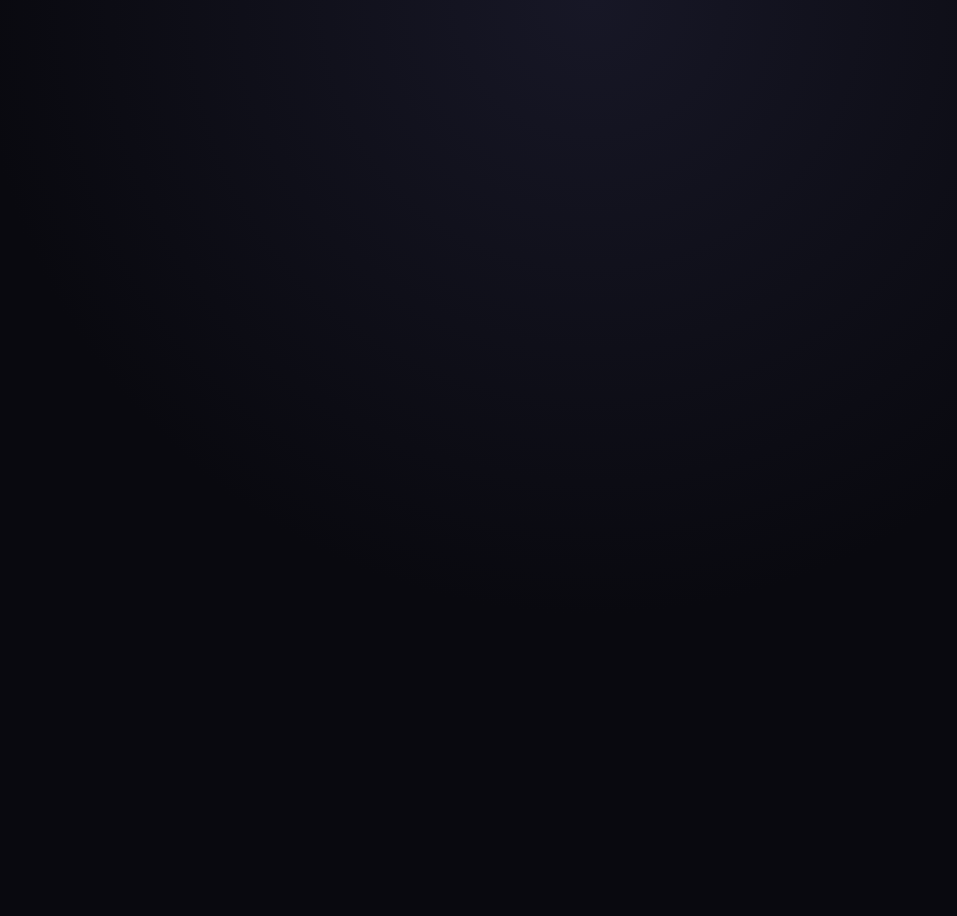
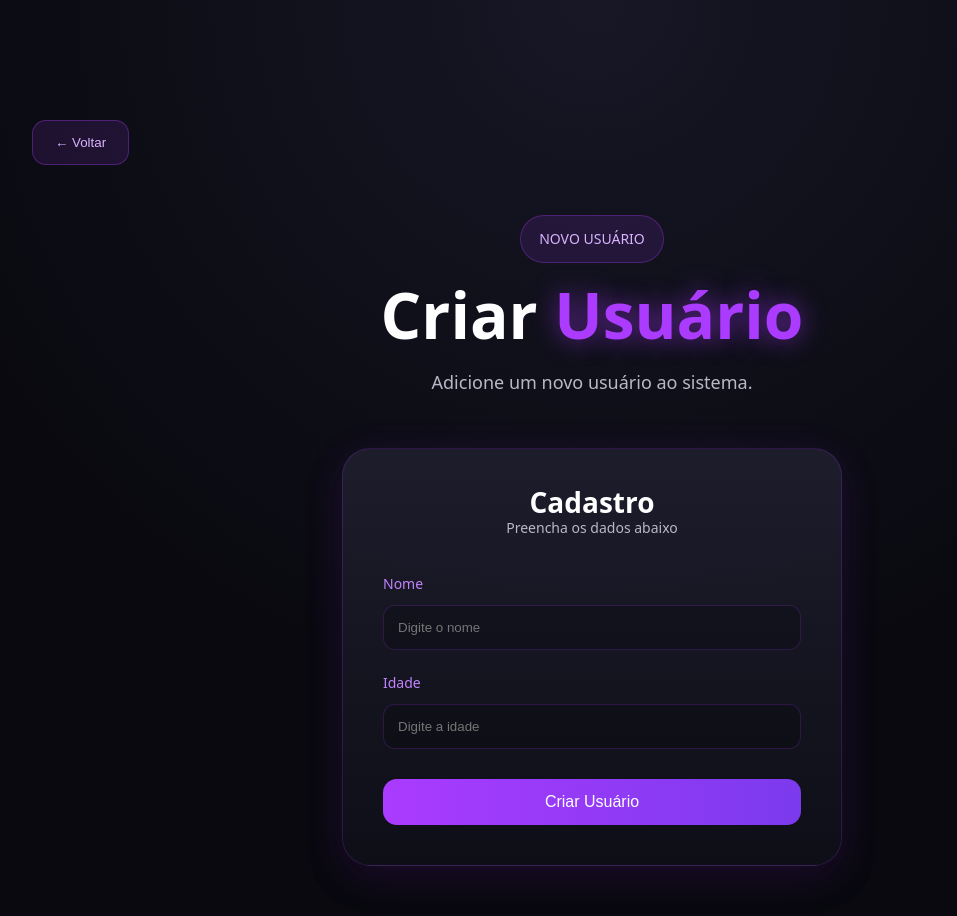
Before and after one commit to Kazuma01/API-do-kazuma, a Vue app in the folder ApiV1.0/frontend/: page /criarusuario in a window 1280 px wide. Before the commit this address had no page. Shown: the top 916 px of the page, without its empty margins (48-1005 px from the left). Before the commit the page ends 800 px from the top, so only its background shows below. Built offline with nearby package versions, Linux system fonts and the light colour scheme.

Commit message:
Api V5.99 apivbackend

```diff
--- a/ApiV1.0/frontend/src/pages/CriarUsuario.vue
+++ b/ApiV1.0/frontend/src/pages/CriarUsuario.vue
@@ -0,0 +1,299 @@
+<template>
+  <div id="app">
+
+    <main class="container">
+
+      <!-- Top bar -->
+      <section class="top-bar">
+        <a href="/">
+          <button class="back-button">
+            ← Voltar
+          </button>
+        </a>
+      </section>
+
+      <!-- Hero -->
+      <section class="hero">
+
+        <span class="tag">
+          NOVO USUÁRIO
+        </span>
+
+        <h1>
+          Criar
+          <span>Usuário</span>
+        </h1>
+
+        <p>
+          Adicione um novo usuário ao sistema.
+        </p>
+
+      </section>
+
+      <!-- Form Card -->
+      <section class="form-wrapper">
+
+        <div class="form-card">
+
+          <div class="form-header">
+            <h2>Cadastro</h2>
+            <p>Preencha os dados abaixo</p>
+          </div>
+
+          <form class="form" @submit.prevent="handleSubmit">
+
+            <div class="input-group">
+              <label>Nome</label>
+              <input v-model="Name" type="text" required placeholder="Digite o nome" />
+            </div>
+
+            <div class="input-group">
+              <label>Idade</label>
+              <input v-model.number="Idade" type="number" required placeholder="Digite a idade" />
+            </div>
+
+            <button class="submit-btn" type="submit">
+              Criar Usuário
+            </button>
+
+          </form>
+          <p>{{ resposta }}</p>
+
+        </div>
+
+      </section>
+
+    </main>
+
+  </div>
+</template>
+
+<script>
+export default{
+    data(){
+        return{
+            Name:"",
+            Idade: null,
+            resposta: ""
+        }
+    },
+    methods:{
+        async handleSubmit(){
+            const data = {
+                name: this.Name,
+                idade: this.Idade
+            }
+            try {
+                const response = await fetch("http://localhost:8000/api/pessoas", {
+                    method: "POST",
+                    headers: {
+                        "Content-Type": "application/json"
+                    },
+                    body: JSON.stringify(data)
+                });
+                const result = await response.json();
+                this.resposta = result.message;
+
+                this.Name = "";
+                this.Idade = null;
+
+            } catch (error) {
+                console.error("Erro ao enviar os dados:", error);
+                this.resposta = "Ocorreu um erro ao enviar os dados.";
+            }
+        }
+    }
+}
+</script>
+
+<style>
+:root {
+  --text: #b8b8c7;
+  --title: #ffffff;
+  --bg: #09090f;
+  --card: rgba(18, 18, 28, 0.8);
+  --border: rgba(255, 255, 255, 0.08);
+  --accent: #aa3bff;
+  --accent-soft: rgba(170, 59, 255, 0.12);
+  --font: system-ui, sans-serif;
+}
+
+* {
+  margin: 0;
+  padding: 0;
+  box-sizing: border-box;
+}
+
+body {
+  background: radial-gradient(circle at top, #171726 0%, #09090f 60%);
+  min-height: 100vh;
+  font-family: var(--font);
+}
+
+.container {
+  padding: 40px;
+  display: flex;
+  flex-direction: column;
+  gap: 50px;
+}
+
+.top-bar {
+  display: flex;
+}
+
+.back-button {
+  background: rgba(170, 59, 255, 0.12);
+  border: 1px solid rgba(170, 59, 255, 0.35);
+  color: #d8b4fe;
+  padding: 14px 22px;
+  border-radius: 14px;
+  cursor: pointer;
+  transition: .3s;
+}
+
+.back-button:hover {
+  transform: translateY(-3px);
+}
+
+.hero {
+  text-align: center;
+}
+
+.tag {
+  padding: 10px 18px;
+  border-radius: 999px;
+  background: var(--accent-soft);
+  color: #d8b4fe;
+  font-size: 14px;
+}
+
+.hero h1 {
+  font-size: 64px;
+  color: white;
+}
+
+.hero h1 span {
+  color: var(--accent);
+}
+
+.hero p {
+  color: var(--text);
+}
+
+/* FORM CARD */
+.form-wrapper {
+  display: flex;
+  justify-content: center;
+}
+
+.form-card {
+  width: 100%;
+  max-width: 500px;
+
+  background: linear-gradient(
+    180deg,
+    rgba(30, 30, 45, 0.95),
+    rgba(15, 15, 25, 0.95)
+  );
+
+  border: 1px solid rgba(170, 59, 255, 0.2);
+  border-radius: 28px;
+
+  padding: 40px;
+
+  box-shadow:
+    rgba(170, 59, 255, 0.15) 0 10px 40px,
+    rgba(0, 0, 0, 0.4) 0 15px 30px;
+}
+
+.form-header {
+  text-align: center;
+  margin-bottom: 30px;
+}
+
+.form-header h2 {
+  color: white;
+  font-size: 28px;
+}
+
+.form-header p {
+  color: var(--text);
+  font-size: 14px;
+}
+
+.form {
+  display: flex;
+  flex-direction: column;
+  gap: 20px;
+}
+
+.input-group {
+  display: flex;
+  flex-direction: column;
+  gap: 8px;
+}
+
+.input-group label {
+  color: #c084fc;
+  font-size: 14px;
+}
+
+.input-group input {
+  padding: 14px;
+  border-radius: 12px;
+
+  border: 1px solid rgba(170, 59, 255, 0.2);
+  background: rgba(0, 0, 0, 0.2);
+
+  color: white;
+  outline: none;
+  transition: .3s;
+}
+
+/* Remove arrows from number input */
+.input-group input[type="number"] {
+  -moz-appearance: textfield;
+}
+
+.input-group input[type="number"]::-webkit-outer-spin-button,
+.input-group input[type="number"]::-webkit-inner-spin-button {
+  -webkit-appearance: none;
+  margin: 0;
+}
+
+.input-group input:focus {
+  border-color: var(--accent);
+  box-shadow: 0 0 15px rgba(170, 59, 255, 0.2);
+}
+
+.submit-btn {
+  margin-top: 10px;
+  padding: 14px;
+
+  border-radius: 14px;
+  border: none;
+
+  background: linear-gradient(90deg, #aa3bff, #7c3aed);
+  color: white;
+
+  cursor: pointer;
+  font-size: 16px;
+
+  transition: .3s;
+}
+
+.submit-btn:hover {
+  transform: translateY(-3px);
+  box-shadow: 0 10px 30px rgba(170, 59, 255, 0.3);
+}
+
+@media (max-width: 768px) {
+  .hero h1 {
+    font-size: 40px;
+  }
+
+  .form-card {
+    padding: 25px;
+  }
+}
+</style>
--- a/ApiV1.0/frontend/src/pages/Home.vue
+++ b/ApiV1.0/frontend/src/pages/Home.vue
@@ -1,8 +1,5 @@
 <template>
   <div id="app">
-
-    <div class="background-glow"></div>
-    <div class="background-glow second"></div>
 
     <main class="container">
 
@@ -46,10 +43,11 @@
           <p>
             Adicione novos usuários ou dados rapidamente.
           </p>
-
-          <button class="button">
-            Entrar
-          </button>
+          <a href="/criarusuario">
+            <button class="button">
+              Entrar
+            </button>
+          </a>
         </div>
 
 
@@ -112,7 +110,7 @@
 
 body {
   background: radial-gradient(circle at top, #171726 0%, #09090f 60%);
-  min-height: 100vh;
+  min-height: 100%;
   font-family: var(--font);
   overflow-x: hidden;
 }
@@ -157,7 +155,7 @@ body {
 
 .container {
   width: 100%;
-  max-width: 1200px;
+  max-width: 100%;
 
   display: flex;
   flex-direction: column;
--- a/ApiV1.0/frontend/src/pages/VisualizarUsuarios.vue
+++ b/ApiV1.0/frontend/src/pages/VisualizarUsuarios.vue
@@ -1,26 +1,18 @@
 <template>
   <div id="app">
-
-    <div class="background-glow"></div>
-    <div class="background-glow second"></div>
-
     <main class="container">
 
       <section class="top-bar">
-
         <a href="/">
           <button class="back-button">
             ← Voltar
           </button>
         </a>
-
       </section>
 
-
       <section class="hero">
-
         <span class="tag">
-          CRUD DO KAZUMA
+          Lista Usuários
         </span>
 
         <h1>
@@ -31,9 +23,7 @@
         <p>
           Visualização futurística dos usuários cadastrados.
         </p>
-
       </section>
-
 
       <section class="grid">
 
@@ -44,13 +34,10 @@
         >
 
           <div class="card-top">
-
             <span class="user-id">
               #{{ user.id }}
             </span>
-
           </div>
-
 
           <div class="card-center">
 
@@ -73,13 +60,11 @@
       </section>
 
     </main>
-
   </div>
 </template>
 
 <script>
 export default {
-
   data() {
     return {
       users: []
@@ -87,14 +72,9 @@ export default {
   },
 
   methods: {
-
     async fetchUsers() {
-
       try {
-
-        const res = await fetch(
-          'http://localhost:8000/api/pessoas'
-        )
+        const res = await fetch('http://localhost:8000/api/pessoas')
 
         if (!res.ok) {
           throw new Error('Erro ao buscar API')
@@ -102,8 +82,7 @@ export default {
 
         this.users = await res.json()
 
-      } catch(error) {
-
+      } catch (error) {
         console.log(error)
       }
     }
@@ -116,7 +95,6 @@ export default {
 </script>
 
 <style>
-
 :root {
   --text: #b8b8c7;
   --title: #ffffff;
@@ -125,11 +103,6 @@ export default {
   --border: rgba(255, 255, 255, 0.08);
   --accent: #aa3bff;
   --accent-soft: rgba(170, 59, 255, 0.12);
-
-  --shadow:
-    rgba(170, 59, 255, 0.15) 0 10px 40px,
-    rgba(0, 0, 0, 0.4) 0 15px 30px;
-
   --font: system-ui, sans-serif;
 }
 
@@ -140,343 +113,133 @@ export default {
 }
 
 body {
-
-  background:
-    radial-gradient(
-      circle at top,
-      #171726 0%,
-      #09090f 60%
-    );
-
+  background: radial-gradient(circle at top, #171726 0%, #09090f 60%);
   min-height: 100vh;
-
   font-family: var(--font);
-
-  overflow-x: hidden;
 }
 
 #app {
-
-  width: 100%;
-
   min-height: 100vh;
-
-  position: relative;
-
-  overflow-x: hidden;
 }
 
 .container {
+  padding: 40px;
+  display: flex;
+  flex-direction: column;
+  gap: 50px;
+}
 
-  width: 100%;
+.top-bar {
+  display: flex;
+}
 
-  min-height: 100vh;
+.back-button {
+  background: rgba(170, 59, 255, 0.12);
+  border: 1px solid rgba(170, 59, 255, 0.35);
+  color: #d8b4fe;
+  padding: 14px 22px;
+  border-radius: 14px;
+  cursor: pointer;
+  transition: .3s;
+}
 
-  padding: 40px;
+.back-button:hover {
+  transform: translateY(-3px);
+}
+
+.hero {
+  text-align: center;
+}
+
+.tag {
+  padding: 10px 18px;
+  border-radius: 999px;
+  background: var(--accent-soft);
+  color: #d8b4fe;
+}
+
+.hero h1 {
+  font-size: 72px;
+  color: white;
+}
+
+.hero h1 span {
+  color: var(--accent);
+}
+
+.hero p {
+  color: var(--text);
+}
+
+.grid {
+  display: grid;
+  grid-template-columns: repeat(auto-fit, minmax(300px, 1fr));
+  gap: 30px;
+  align-items: stretch;
+}
+
+/* ✅ AQUI está o segredo */
+.card {
+  height: 360px;
+  background: linear-gradient(180deg, rgba(30, 30, 45, 0.95), rgba(15, 15, 25, 0.95));
+  border: 1px solid rgba(170, 59, 255, 0.2);
+  border-radius: 28px;
+  padding: 30px;
 
   display: flex;
   flex-direction: column;
-
-  gap: 50px;
-
-  position: relative;
-
-  z-index: 2;
-}
-
-.background-glow {
-
-  position: absolute;
-
-  width: 500px;
-  height: 500px;
-
-  background:
-    rgba(170, 59, 255, 0.15);
-
-  filter: blur(140px);
-
-  border-radius: 50%;
-
-  top: -150px;
-  left: -150px;
-
-  z-index: 0;
-}
-
-.background-glow.second {
-
-  top: auto;
-  left: auto;
-
-  bottom: -150px;
-  right: -150px;
-}
-
-.top-bar {
-
-  width: 100%;
-
-  display: flex;
-  justify-content: flex-start;
-}
-
-.back-button {
-
-  border: none;
-
-  background:
-    rgba(170, 59, 255, 0.12);
-
-  border:
-    1px solid rgba(170, 59, 255, 0.35);
-
-  color: #d8b4fe;
-
-  padding: 14px 22px;
-
-  border-radius: 14px;
-
-  cursor: pointer;
-
-  font-size: 15px;
+  justify-content: space-between;
 
   transition: .3s;
 }
 
-.back-button:hover {
-
-  transform: translateY(-3px);
-
-  background:
-    rgba(170, 59, 255, 0.22);
-}
-
-.hero {
-
-  width: 100%;
-
-  text-align: center;
-
-  display: flex;
-  flex-direction: column;
-
-  gap: 20px;
-}
-
-.tag {
-
-  width: fit-content;
-
-  margin: 0 auto;
-
-  padding: 10px 18px;
-
-  border-radius: 999px;
-
-  background: var(--accent-soft);
-
-  border:
-    1px solid rgba(170, 59, 255, 0.3);
-
-  color: #d8b4fe;
-
-  font-size: 14px;
-}
-
-.hero h1 {
-
-  font-size: 72px;
-
-  color: var(--title);
-
-  line-height: 1;
-}
-
-.hero h1 span {
-
-  color: var(--accent);
-
-  text-shadow:
-    0 0 25px rgba(170, 59, 255, 0.6);
-}
-
-.hero p {
-
-  color: var(--text);
-
-  font-size: 18px;
-}
-
-.grid {
-
-  width: 100%;
-
-  display: grid;
-
-  grid-template-columns:
-    repeat(auto-fit, minmax(300px, 1fr));
-
-  gap: 30px;
-}
-
-.card {
-
-  position: relative;
-
-  overflow: hidden;
-
-  background:
-    linear-gradient(
-      180deg,
-      rgba(30, 30, 45, 0.95),
-      rgba(15, 15, 25, 0.95)
-    );
-
-  border:
-    1px solid rgba(170, 59, 255, 0.2);
-
-  border-radius: 28px;
-
-  padding: 30px;
-
-  min-height: 300px;
-
-  transition: .35s ease;
-
-  display: flex;
-  flex-direction: column;
-}
-
-.card::before {
-
-  content: '';
-
-  position: absolute;
-
-  top: 0;
-  left: 0;
-
-  width: 100%;
-  height: 6px;
-
-  background:
-    linear-gradient(
-      90deg,
-      #aa3bff,
-      #7c3aed
-    );
-}
-
 .card:hover {
-
-  transform:
-    translateY(-8px);
-
-  box-shadow:
-    0 0 30px rgba(170, 59, 255, 0.2);
+  transform: translateY(-8px);
 }
 
 .card-top {
-
   display: flex;
   justify-content: flex-end;
 }
 
 .user-id {
-
-  background:
-    rgba(170, 59, 255, 0.12);
-
+  background: rgba(170, 59, 255, 0.12);
   color: #c084fc;
-
   padding: 8px 14px;
-
   border-radius: 999px;
-
-  font-size: 14px;
 }
 
 .card-center {
-
-  flex: 1;
-
   display: flex;
   flex-direction: column;
-
-  justify-content: center;
   align-items: center;
-
   gap: 18px;
 }
 
 .avatar {
-
   width: 110px;
   height: 110px;
-
   border-radius: 50%;
-
-  background:
-    linear-gradient(
-      135deg,
-      #aa3bff,
-      #7c3aed
-    );
-
+  background: linear-gradient(135deg, #aa3bff, #7c3aed);
   display: flex;
+  align-items: center;
   justify-content: center;
-  align-items: center;
-
   font-size: 46px;
-  font-weight: bold;
-
   color: white;
-
-  box-shadow:
-    0 0 25px rgba(170, 59, 255, 0.35);
 }
 
 .card-center h2 {
+  color: white;
+  font-size: 28px;
+  text-align: center;
 
-  color: white;
-
-  font-size: 32px;
+  white-space: nowrap;
+  overflow: hidden;
+  text-overflow: ellipsis;
+  max-width: 100%;
 }
 
 .card-center p {
-
-  color: #b8b8c7;
-
-  font-size: 18px;
+  color: var(--text);
 }
-
-@media (max-width: 768px) {
-
-  .container {
-
-    padding: 20px;
-  }
-
-  .hero h1 {
-
-    font-size: 42px;
-  }
-
-  .hero p {
-
-    font-size: 16px;
-  }
-
-  .grid {
-
-    grid-template-columns: 1fr;
-  }
-
-  .card {
-
-    min-height: 250px;
-  }
-}
-
 </style>
--- a/ApiV1.0/frontend/src/router/index.js
+++ b/ApiV1.0/frontend/src/router/index.js
@@ -1,6 +1,7 @@
 import { createRouter, createWebHistory } from 'vue-router';
 import Home from "../pages/Home.vue";
 import VisualizarUsuarios from "../pages/VisualizarUsuarios.vue";
+import CriarUsuario from '../pages/CriarUsuario.vue';
 
 const routes = [
   {
@@ -11,6 +12,10 @@ const routes = [
     path: '/verusuarios',
     component: VisualizarUsuarios
   },
+  {
+    path: '/criarusuario',
+    component: CriarUsuario
+  }
 ];
 
 
```
Also changed, not shown: 1 other file (tests, documents, lock files or other folders).
